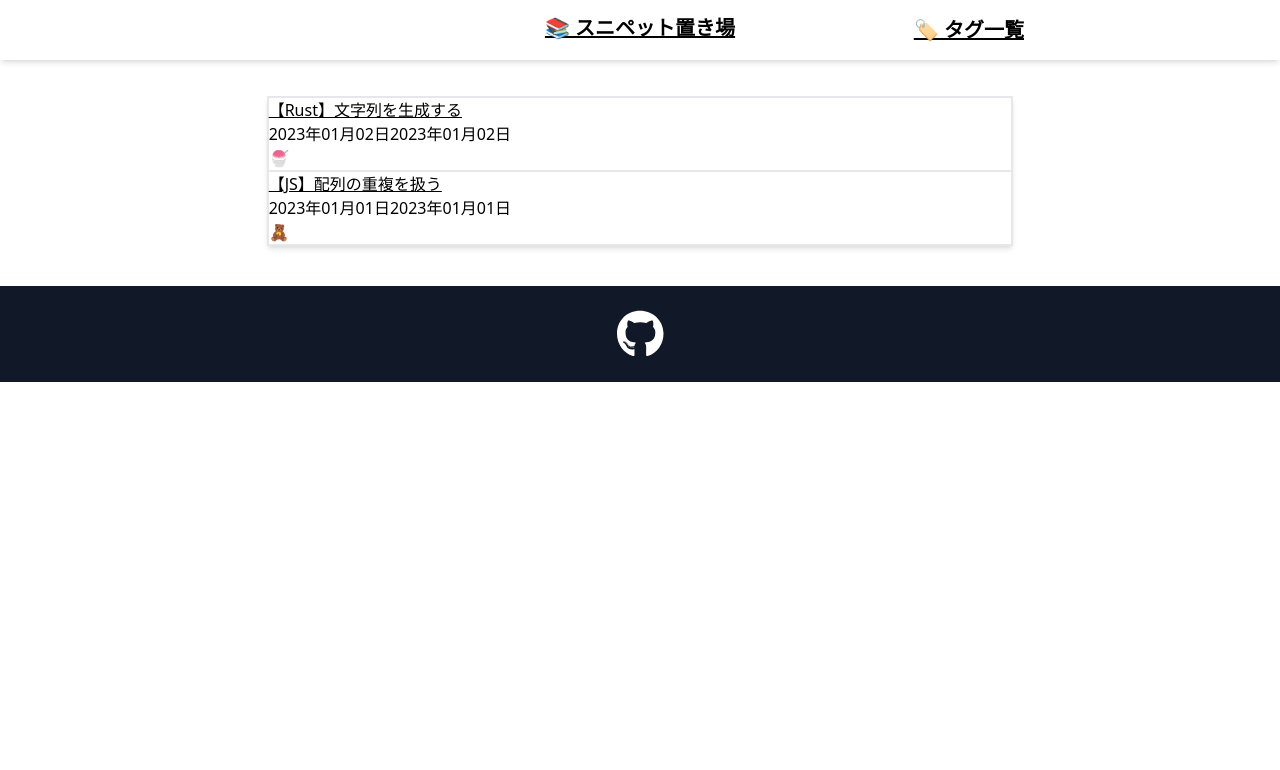
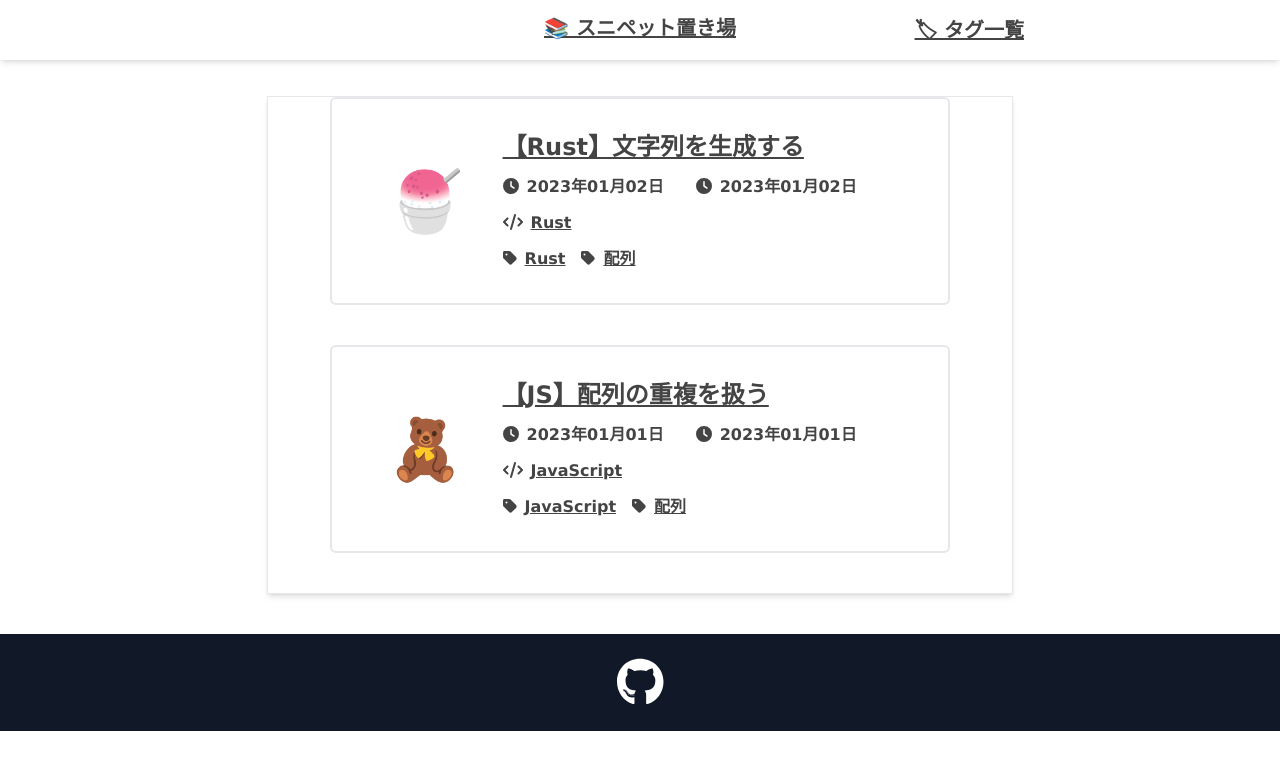
Before and after one commit to kento-yoshidu/Snipet, a Gatsby site: page / in a window 1280 px wide. Built offline with nearby package versions, Linux system fonts and the light colour scheme; Gatsby itself is replaced by a stand-in of ours.

Commit message:
✨ Update CSS

```diff
--- a/src/components/header.tsx
+++ b/src/components/header.tsx
@@ -2,19 +2,19 @@ import React from "react"
 import { Link } from "gatsby"
 
 const Header = () => (
-  <header className="w-screen h-[60px] relative md:fixed top-0 flex justify-center z-50 bg-white shadow-md">
+  <header className="w-screen h-[60px] fixed top-0 flex justify-center z-50 bg-white shadow-md">
     <h1 className="leading-[60px] text-sm">
       <Link to="/">
-        <a className="md:text-xl font-bold hover:text-gray-500 underline">
+        <a className="text-lg md:text-xl font-bold hover:text-gray-500 underline">
           📚 スニペット置き場
         </a>
       </Link>
     </h1>
 
-    <ul className="absolute md:right-64 h-[60px]">
+    <ul className="absolute md:right-64 h-12 md:h-[60px]">
       <li className="md:text-xl font-bold">
         <Link to="/tags/">
-          <a className="leading-[60px] hover:text-gray-500 underline">
+          <a className="hidden md:block md:leading-[60px] hover:text-gray-500 underline">
             🏷 タグ一覧
           </a>
         </Link>
--- a/src/components/postList.tsx
+++ b/src/components/postList.tsx
@@ -1,24 +1,62 @@
 import React from "react"
 import { Link } from "gatsby"
+
+import { FontAwesomeIcon } from "@fortawesome/react-fontawesome"
+import { faClock, faRedo, faTag, faCode, faLanguage } from "@fortawesome/free-solid-svg-icons"
+
+import "@fortawesome/fontawesome-svg-core/styles.css"
+import { config } from "@fortawesome/fontawesome-svg-core"
+config.autoAddCss = false
 
 type Props = {
   slug: string
   title: string
   postdate: string
   update: string
+  language: string
+  tags: string[]
   icon: string
 }
 
-const PostList = ({ slug, title, postdate, update, icon }: Props) => {
+const PostList = ({ slug, title, postdate, update, language, tags, icon }: Props) => {
   return (
-    <div className="border">
-      <Link to={slug}>
-        <h2 className="underline">{title}</h2>
-      </Link>
+    <div className="border-2 rounded-md w-5/6 mx-auto mb-10 py-8 px-14 flex items-center font-bold">
+      <p className="mr-10 text-6xl">{icon}</p>
 
-      <time>{postdate}</time>
-      <time>{update}</time>
-      <p>{icon}</p>
+      <div>
+        <Link to={slug}>
+          <h2 className="mb-3 text-2xl">{title}</h2>
+        </Link>
+
+        <div className="mb-3 text-md">
+          <time className="mr-8">
+            <FontAwesomeIcon icon={faClock} className="mr-2"/>
+            {postdate}
+          </time>
+          <time>
+            <FontAwesomeIcon icon={faClock} className="mr-2"/>
+            {update}
+          </time>
+        </div>
+
+        <p className="mb-3">
+          <Link to={`/language/${language}/page/1/`}>
+            <FontAwesomeIcon icon={faCode} className="mr-2" />
+            {language}
+          </Link>
+        </p>
+
+        <ul className="flex gap-4">
+          {tags.map((tag) => (
+            <li>
+              <Link to={`/tag/${tag}/page/1/`}>
+                <FontAwesomeIcon icon={faTag} className="mr-2" />
+                {tag}
+              </Link>
+            </li>
+          ))}
+        </ul>
+      </div>
     </div>
   )
 }
--- a/src/pages/404.tsx
+++ b/src/pages/404.tsx
@@ -1,10 +1,9 @@
 import * as React from "react"
-import { graphql, PageProps } from "gatsby"
 
 import Layout from "../components/layout"
 import Seo from "../components/seo"
 
-const NotFoundPage = ({ data }: { data: PageProps<Queries.NotFoundQuery>}) => {
+const NotFoundPage = () => {
   return (
     <Layout>
       <h1>404: Not Found</h1>
@@ -16,13 +15,3 @@ const NotFoundPage = ({ data }: { data: PageProps<Queries.NotFoundQuery>}) => {
 export const Head = () => <Seo title="404: Not Found" />
 
 export default NotFoundPage
-
-export const pageQuery = graphql`
-  query NotFound {
-    site {
-      siteMetadata {
-        title
-      }
-    }
-  }
-`
--- a/src/pages/index.tsx
+++ b/src/pages/index.tsx
@@ -11,13 +11,15 @@ const BlogIndex = ({ data }: PageProps<Queries.AllPostsQuery>) => {
   return (
     <Layout>
       <ol style={{ listStyle: `none` }}>
-        <div className="w-7/12 mx-auto border shadow-md">
+        <div className="w-11/12 md:w-7/12 mx-auto border shadow-md">
           {posts.map((post) => (
             <PostList
               slug={post!.node!.fields!.slug!}
               title={post!.node!.frontmatter!.title!}
               postdate={post!.node!.frontmatter!.postdate!}
               update={post!.node!.frontmatter!.update!}
+              language={post!.node!.frontmatter!.language!}
+              tags={post!.node!.frontmatter!.tags!}
               icon={post!.node!.frontmatter!.icon!}
             />
           ))}
@@ -40,9 +42,11 @@ export const pageQuery = graphql`
             slug
           }
           frontmatter {
+            title
             postdate(formatString: "YYYY年MM月DD日")
             update(formatString: "YYYY年MM月DD日")
-            title
+            language
+            tags
             icon
           }
         }
--- a/src/styles/global.css
+++ b/src/styles/global.css
@@ -1,3 +1,23 @@
 @tailwind base;
 @tailwind components;
 @tailwind utilities;
+
+html {
+  color: #444;
+  font-family:
+    YuGothic,
+    "Yu Gothic Medium",
+    "Yu Gothic",
+    Verdana,
+    Meiryo,
+    sans-serif;
+  scroll-behavior: smooth;
+}
+
+a {
+  text-decoration: underline;
+}
+
+a:hover {
+  color: #666;
+}
--- a/src/templates/blog-post.tsx
+++ b/src/templates/blog-post.tsx
@@ -19,16 +19,16 @@ const BlogPostTemplate = ({ data }: PageProps<Queries.BlogPostBySlugQuery>) => {
   return (
     <Layout>
       <article
-        className="w-7/12 border shadow-md mx-auto"
+        className="w-11/12 md:w-7/12 border shadow-md mx-auto"
       >
-        <div className="w-10/12 mx-auto pb-10">
+        <div className="w-10/12 mx-auto pb-10 font-bold">
           <main>
-            <header className="py-14">
-              <p className="mb-12 text-7xl text-center">{post?.frontmatter?.icon}</p>
-              <h1 className="mb-12 text-4xl text-center">{post?.frontmatter?.title}</h1>
+            <header className="py-10 md:py-14">
+              <p className="mb-8 md:mb-12 text-5xl md:text-7xl text-center">{post?.frontmatter?.icon}</p>
+              <h1 className="mb-8 md:mb-12 text-xl md:text-4xl text-center">{post?.frontmatter?.title}</h1>
 
-              <div className="text-neutral-700 text-lg font-bold tracking-wider">
-                <time className="mr-8">
+              <div className="text-neutral-700 text-sm md:text-md md:text-lg font-bold tracking-wider">
+                <time className="block md:inline md:mr-8">
                   <FontAwesomeIcon
                     className="mr-2"
                     icon={faClock}
```
Also changed, not shown: src/gatsby-types.d.ts (+1 -6 lines).
